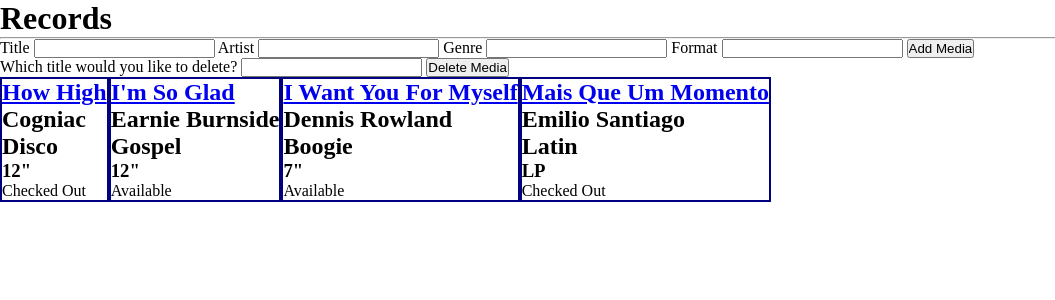
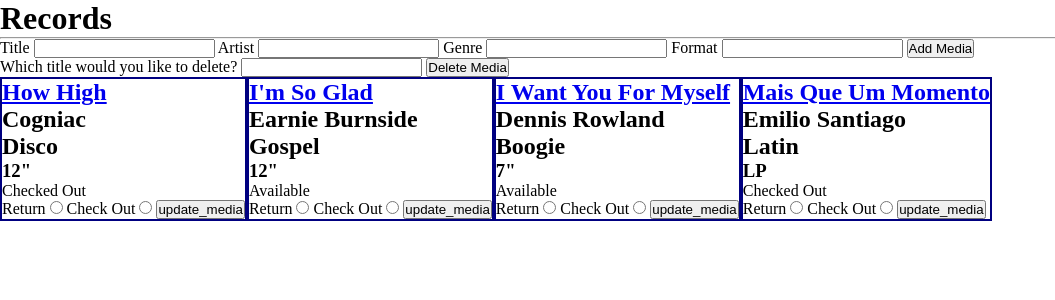
Before and after one commit to rossbuc/record_swap_lab, a Flask app: page /records in a window 1280 px wide. Shown: the top 300 px of the page, without its empty margins (0-1055 px from the left). Run offline with Flask 3, Linux system fonts and the light colour scheme.

Commit message:
Add check_out/return feature so users can interact with media

```diff
--- a/controllers/records_controller.py
+++ b/controllers/records_controller.py
@@ -1,5 +1,5 @@
 from flask import Blueprint, render_template, request, redirect
-from models.record_list import records, Record, add_new_media, delete_media
+from models.record_list import records, Record, add_new_media, delete_media, update_media
 
 records_blueprint = Blueprint("records", __name__)
 
@@ -27,3 +27,12 @@ def delete_record(index):
     record_title_to_delete = request.form['title_to_delete']
     delete_media(record_title_to_delete)
     return redirect('/records')
+
+@records_blueprint.route('/records/update/<name>', methods=['POST'])
+def update_record(name):
+    button_response = request.form['button-update']
+    if button_response == "True":
+        update_media(name, True)
+    elif button_response == "False":
+        update_media(name, False)
+    return redirect('/records')
--- a/models/record_list.py
+++ b/models/record_list.py
@@ -14,3 +14,8 @@ def add_new_media(media):
 
 def delete_media(media):
     [records.remove(record) for record in records if record.title == media]
+
+def update_media(media, change):
+    for record in records:
+        if record.title == media:
+            record.checked_out = change
--- a/templates/index.jinja
+++ b/templates/index.jinja
@@ -43,6 +43,13 @@
             {% else %}
                 <p>Available</p>
             {% endif %}
+            <form action="/records/update/{{ record.title }}" method="POST">
+                <label for="button-check_in">Return</label>
+                <input type="radio" id="button-check_in" name="button-update" value="False">
+                <label for="button-check_out">Check Out</label>
+                <input type="radio" name="button-update" id="button-check_out" value="True">
+                <input type="submit" value="update_media">
+            </form>
         </div>
         {% endfor %}
     </section>
```
